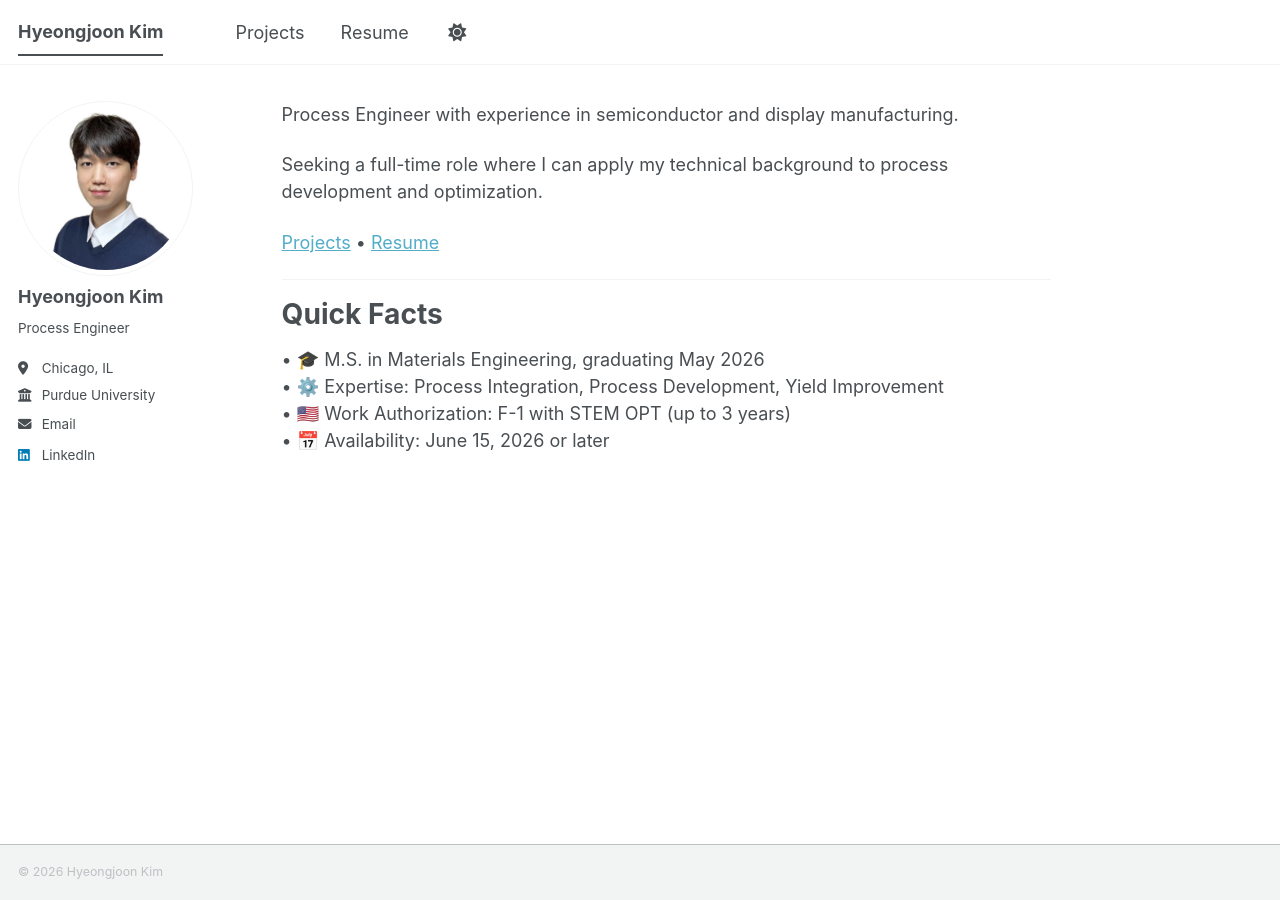
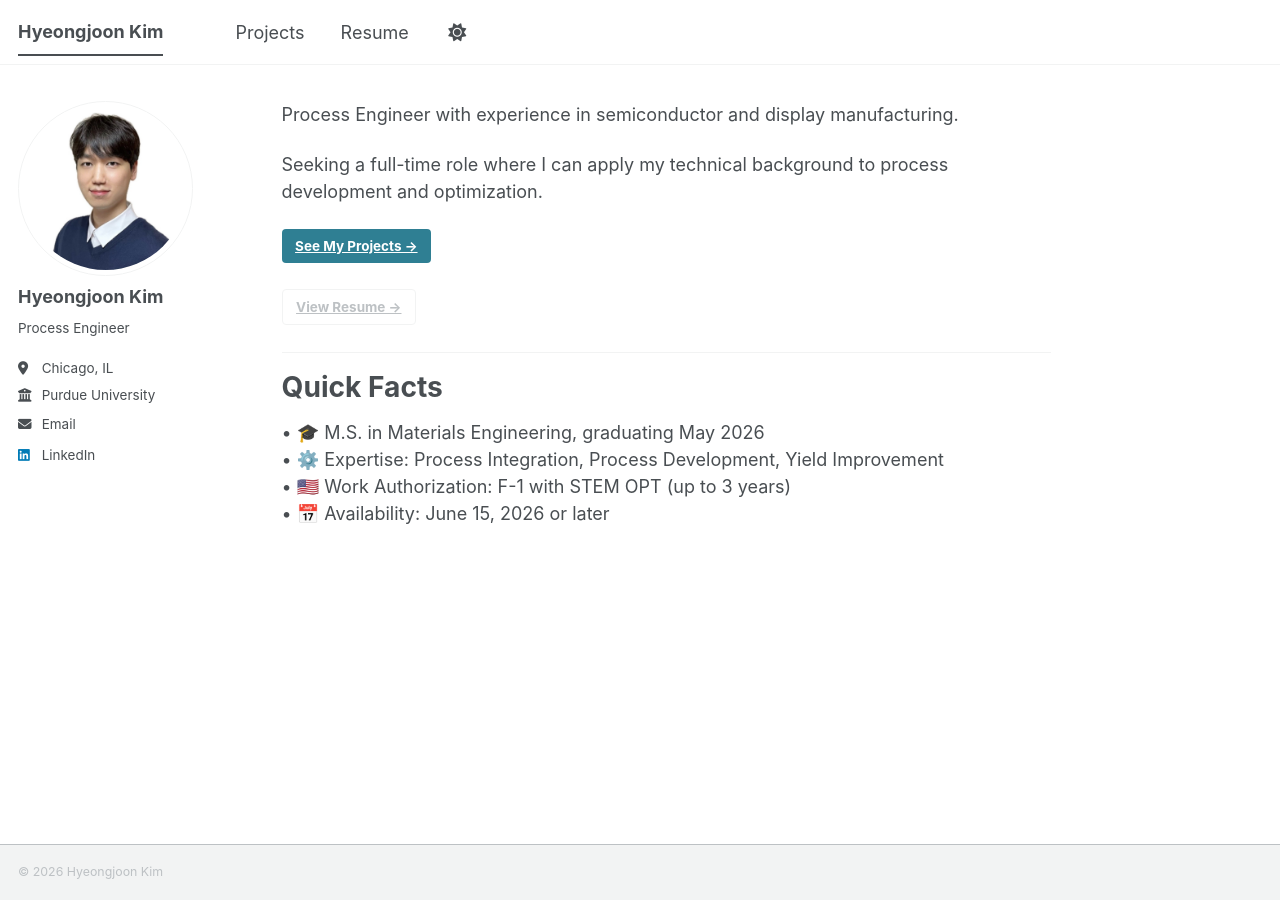
Before and after one commit to joonk1214/joonk1214.github.io, a Jekyll site: the page built from _pages/about.md, in a window 1280 px wide. Built offline with Jekyll 4.4.1, drawn with Linux system fonts in a browser that asks for light colours; a script bundle is joined from its source files by our own code; library files that are not in the unit come from our copies.

Commit message:
Update about.md

```diff
--- a/_pages/about.md
+++ b/_pages/about.md
@@ -10,7 +10,9 @@ Process Engineer with experience in semiconductor and display manufacturing.
 
 Seeking a full-time role where I can apply my technical background to process development and optimization.
 
-[Projects](/portfolio/) • [Resume](/resume/)
+<a href="/portfolio/" class="btn btn--primary">See My Projects →</a>
+
+<a href="/resume/" class="btn btn--inverse">View Resume →</a>
 
 ---
 
```
